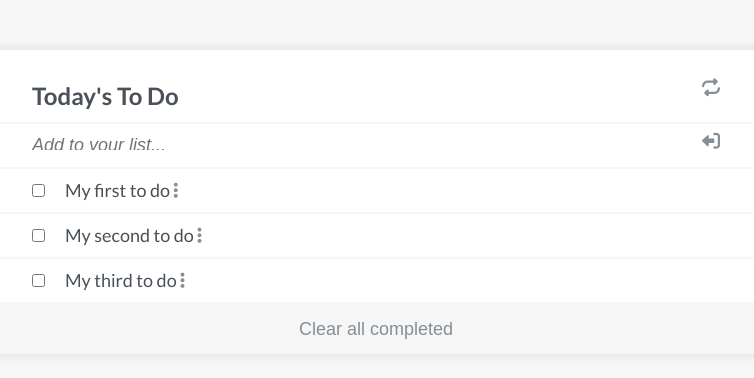
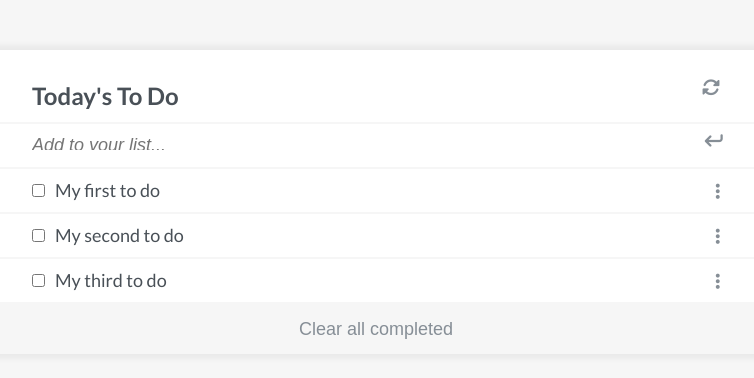
Before and after one commit to Alabi12/Set-up-project-with-webpack, a website built with webpack: page src/index.html in a window 1280 px wide. Shown: the whole page, without its empty margins (264-1018 px from the left). Built offline with nearby package versions, Linux system fonts and the light colour scheme.

Commit message:
update the javascript and scc files

```diff
--- a/src/index.html
+++ b/src/index.html
@@ -19,12 +19,12 @@
       <div class="todo-container row">
           <div class="todo-title">
               <h1>Today's To Do</h1>
-              <i class="fa-solid fa-repeat"></i>
+              <i class="fa-solid fa-rotate"></i>
           </div>
           <div class="add-todo">
               <input type="text" id="add-todo" name="todo-item" placeholder="Add to your list..."
                   aria-label="Add to do input">
-              <label for="add-todo"><i class="add-todo-icon fa-solid fa-right-from-bracket"></i></label>
+              <label for="add-todo"><i class="add-todo-icon fa-solid fa-arrow-turn-down"></i></label>
 
           </div>
           <ul class="todo-list">
--- a/src/style.css
+++ b/src/style.css
@@ -37,7 +37,7 @@ h1 {
 }
 
 .add-todo-icon {
-  transform: rotate(180deg);
+  transform: rotate(90deg);
 }
 
 .add-todo {
@@ -114,7 +114,7 @@ ul,
 .todo {
   display: flex;
   align-items: center;
-  gap: 2rem;
+  gap: 1rem;
 }
 
 .fa-solid {
@@ -131,3 +131,9 @@ ul,
   background-color: #fff;
   border-radius: 5px;
 }
+
+.todo label {
+  display: flex;
+  align-items: center;
+  width: 100%;
+}
```
